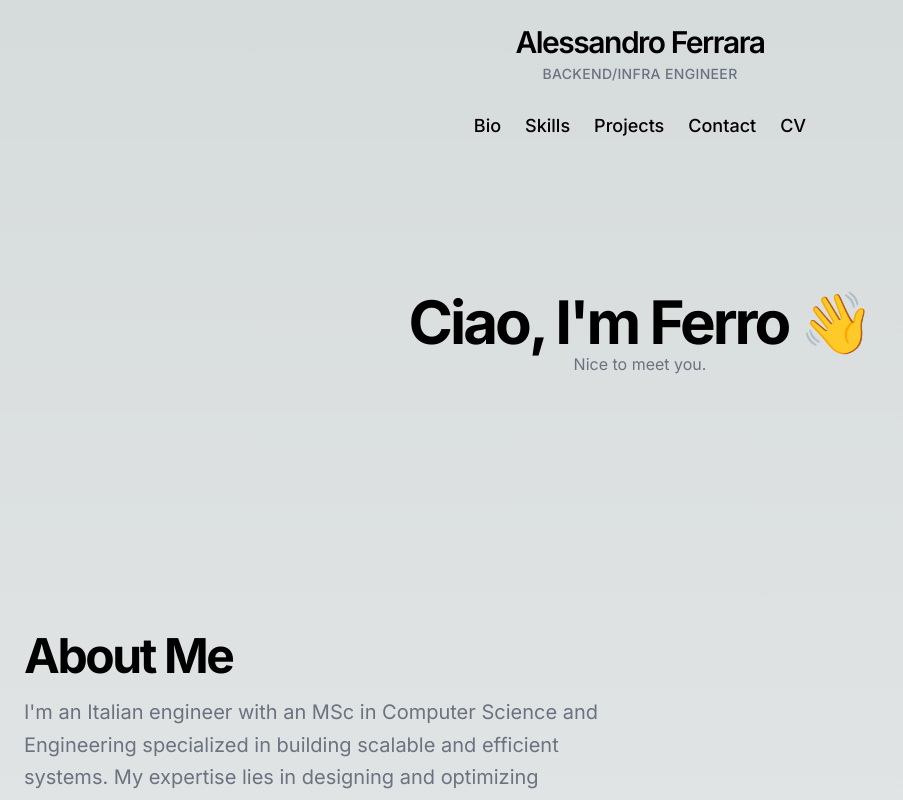
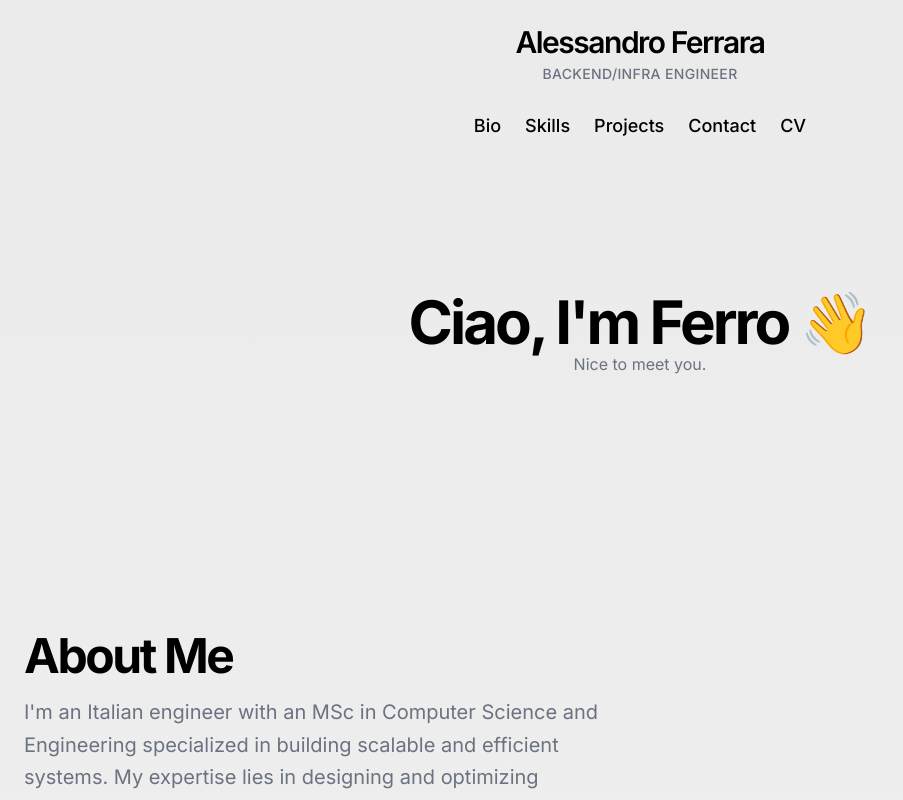
Before and after one commit to ferrohd/ferrohd, a Next.js app in the folder website/: page / in a window 1280 px wide. Shown: the top 800 px of the page, without its empty margins (0-903 px from the left). Built offline with nearby package versions, Linux system fonts and the light colour scheme.

Commit message:
better light theme

```diff
--- a/website/app/globals.css
+++ b/website/app/globals.css
@@ -4,8 +4,8 @@
 
 :root {
   --foreground-rgb: 0, 0, 0;
-  --background-start-rgb: 214, 219, 220;
-  --background-end-rgb: 255, 255, 255;
+  --background-start-rgb: 235, 235, 235;
+  --background-end-rgb: 245, 245, 245;
 }
 
 @media (prefers-color-scheme: dark) {
@@ -18,12 +18,9 @@
 
 body {
   color: rgb(var(--foreground-rgb));
-  background: linear-gradient(
-      to bottom,
+  background: linear-gradient(to bottom,
       transparent,
-      rgb(var(--background-end-rgb))
-    )
-    rgb(var(--background-start-rgb));
+      rgb(var(--background-end-rgb))) rgb(var(--background-start-rgb));
 }
 
 @layer utilities {
```
